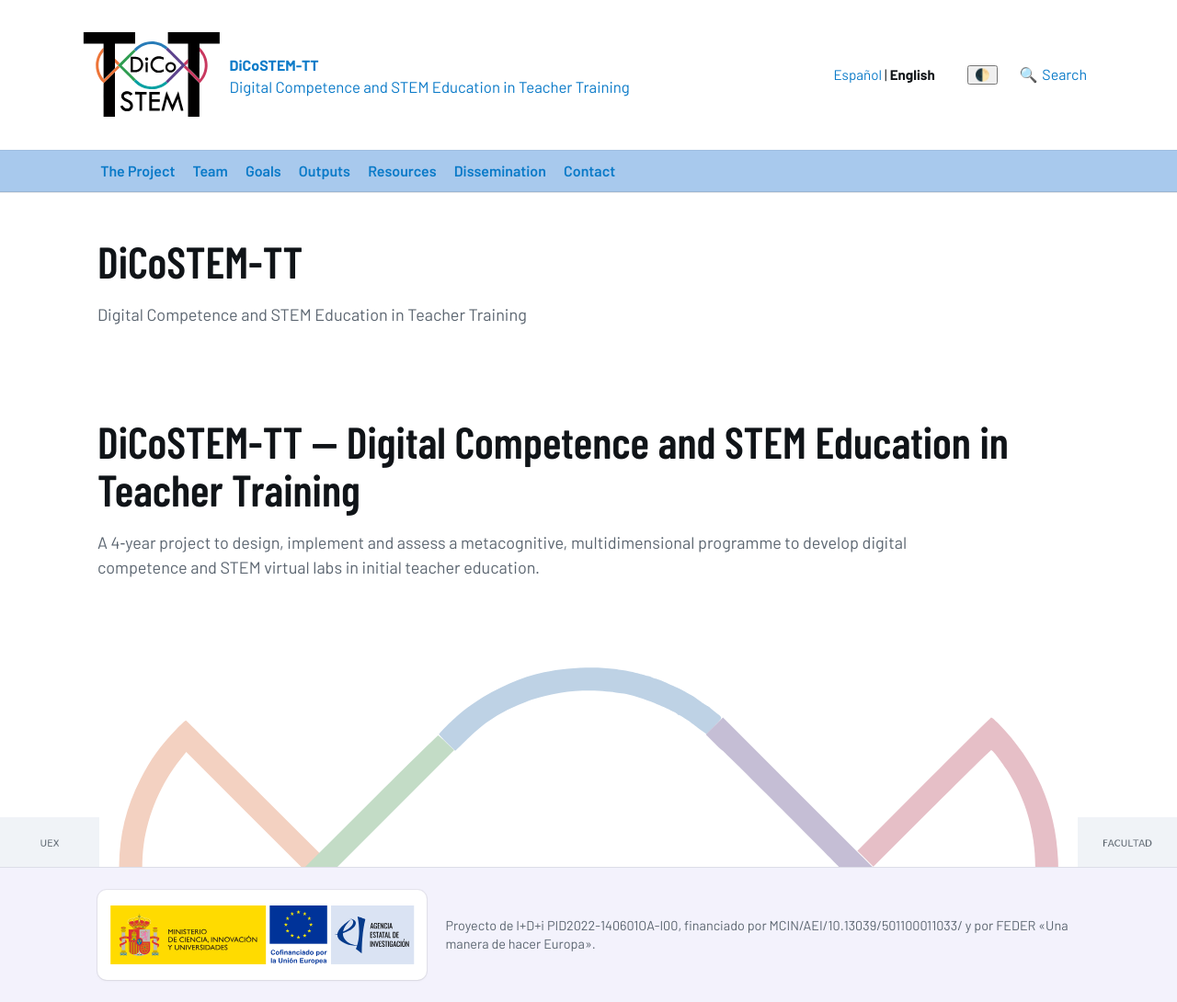
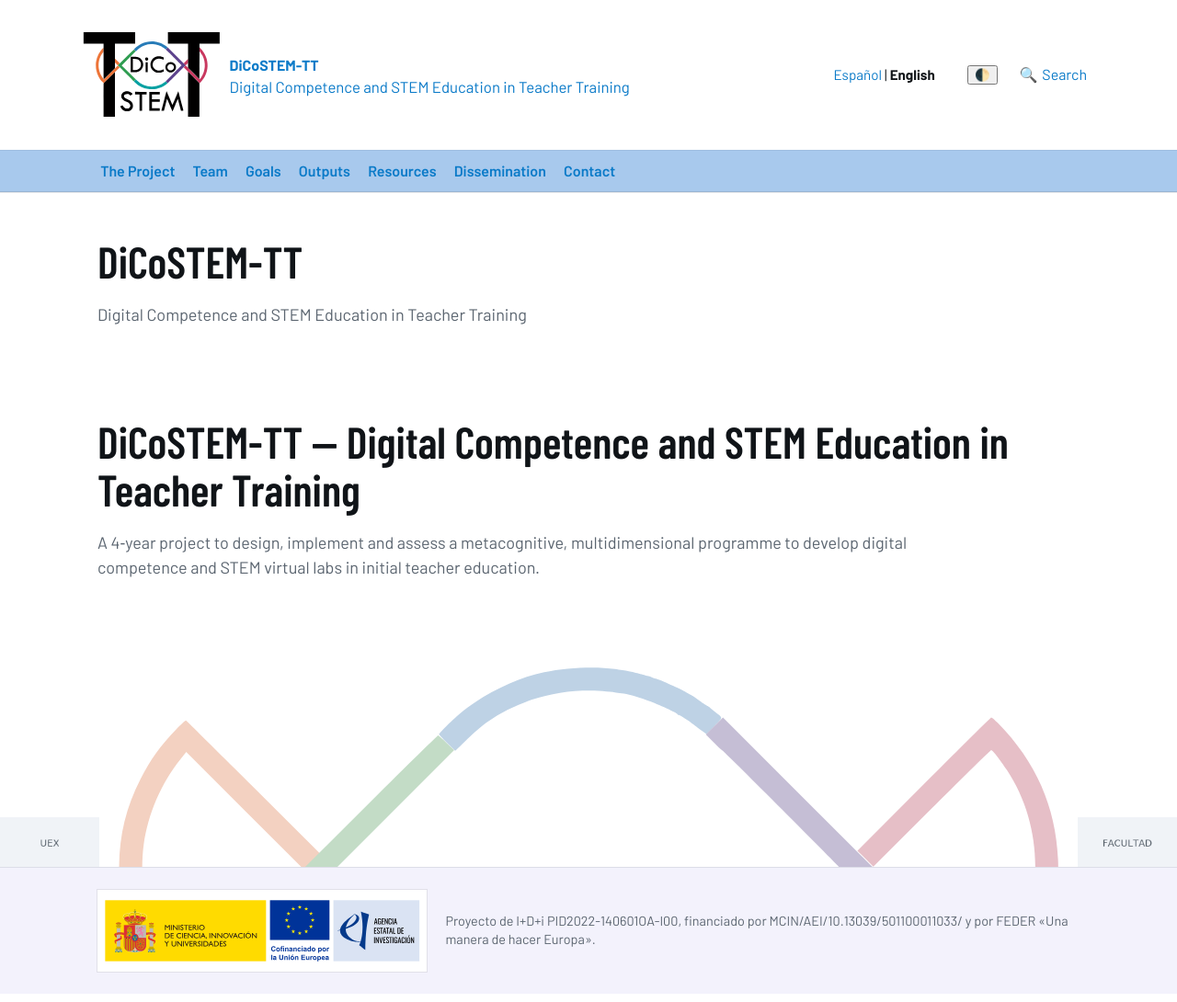
Before and after one commit to DiCoSTEM-TT/dicostem-tt.github.io, a Jekyll site: the page built from en/index.md, in a window 1280 px wide. Shown: the whole page at 92% size. Built offline with Jekyll 4.4.1, drawn with Linux system fonts in a browser that asks for light colours; comment, search, counter and statistics services are not loaded.

Commit message:
Update main.scss

```diff
--- a/assets/css/main.scss
+++ b/assets/css/main.scss
@@ -212,10 +212,9 @@ img { max-width: 100%; height: auto; }
 
   /* marco/fondo blanco bajo las transparencias del SVG */
   background: #ffffff;
-  padding: clamp(6px, 0.8vw, 12px);
-  border-radius: 10px; /* opcional: esquinas suaves */
-  box-shadow: 0 1px 3px rgba(0,0,0,.06),
-              0 0 0 1px rgba(16,20,24,.06);
+  padding: clamp(2px, 0.35vw, 6px);  /* antes: clamp(6px, 0.8vw, 12px) */
+  border-radius: 0;                  /* esquinas rectas */
+  box-shadow: 0 0 0 1px rgba(16,20,24,.08); /* contorno sutil; sin sombra de caída */
 }
 
 .fineprint{
```
